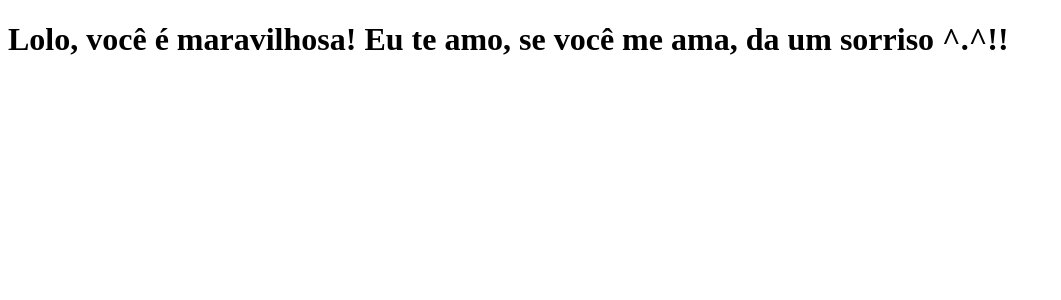
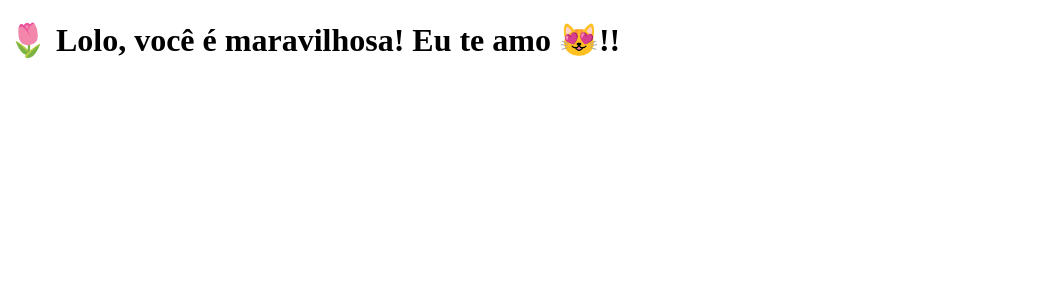
Before and after one commit to wlcardoso/clone-tabnews, a Next.js app: page / in a window 1280 px wide. Shown: the top 300 px of the page, without its empty margins (0-1061 px from the left). Built offline with nearby package versions, Linux system fonts and the light colour scheme.

Commit message:
atualizando mensagem do site

```diff
--- a/pages/index.js
+++ b/pages/index.js
@@ -1,5 +1,5 @@
 function Home() {
-    return <h1>Lolo, você é maravilhosa! Eu te amo, se você me ama, da um sorriso ^.^!!</h1>
+    return <h1>🌷 Lolo, você é maravilhosa! Eu te amo 😻!!</h1>
 }
 
 export default Home;
```
